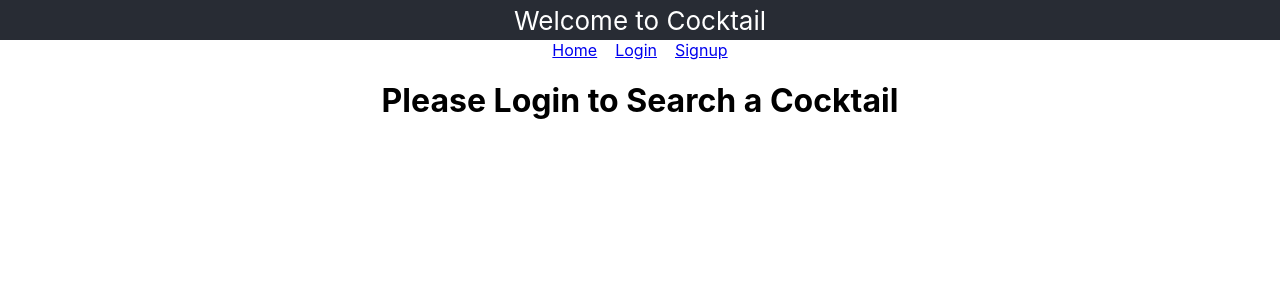
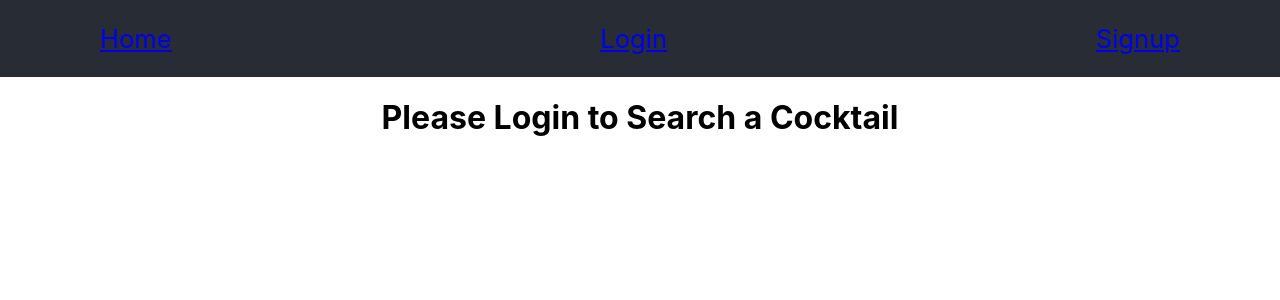
Before and after one commit to hink123/cocktail, a React (Create React App) app: page / in a window 1280 px wide. Shown: the top 300 px of the page. Built offline with nearby package versions, Linux system fonts and the light colour scheme.

Commit message:
navbar sizing

```diff
--- a/src/components/NavBar/NavBar.jsx
+++ b/src/components/NavBar/NavBar.jsx
@@ -4,17 +4,21 @@ import {Link} from 'react-router-dom';
 
 const NavBar = (props) => {
     let nav = props.user ?
-        <div>
-            <Link to='/' onClick={props.handleNewSearch}>Home</Link>
-            &nbsp;&nbsp;&nbsp;&nbsp;
-            <Link to='' onClick={props.handleLogout}>Log Out</Link>
-            &nbsp;&nbsp;&nbsp;&nbsp;
-            <span>Welcome, {props.user.name}</span>
-            &nbsp;&nbsp;&nbsp;&nbsp;
-            <Link to='/favorites'>View Favorites</Link>
+        <div className="App-header">
+            <div className="App-nav-start">
+                <Link to='/' onClick={props.handleNewSearch}>Home</Link>
+                &nbsp;&nbsp;&nbsp;&nbsp;
+                <Link to='/favorites'>View Favorites</Link>
+            </div>
+            <div>Cocktail</div>
+            <div className="App-nav-end">
+                <Link to='' onClick={props.handleLogout}>Log Out</Link>
+                &nbsp;&nbsp;&nbsp;&nbsp;
+                <span>{props.user.name}</span>
+            </div>
         </div>
         :
-        <div>
+        <div className="App-header">
             <Link to='/'>Home</Link>
             &nbsp;&nbsp;&nbsp;&nbsp;
             <Link to='/login'>Login</Link>
--- a/src/pages/App/App.css
+++ b/src/pages/App/App.css
@@ -4,11 +4,11 @@
 
 .App-header {
   background-color: #282c34;
-  min-height: 5vh;
+  min-height: 6vw;
   display: flex;
-  flex-direction: column;
+  flex-direction: row;
   align-items: center;
-  justify-content: center;
-  font-size: calc(10px + 2vmin);
+  justify-content: space-around;
   color: white;
+  font-size: 2vw;
 }
--- a/src/pages/App/App.js
+++ b/src/pages/App/App.js
@@ -56,17 +56,13 @@ class App extends Component {
   render() {
     return (
       <div className="App">
-        <header className="App-header">
-        Welcome to Cocktail
-        </header>
 
-        <div>
           <NavBar
             user={this.state.user}
             handleLogout={this.handleLogout}
             handleNewSearch={this.handleNewSearch}
           />
-        </div>
+
         <Switch>
           <Route exact path="/" render={() => (
               !this.state.cocktail ?
```
